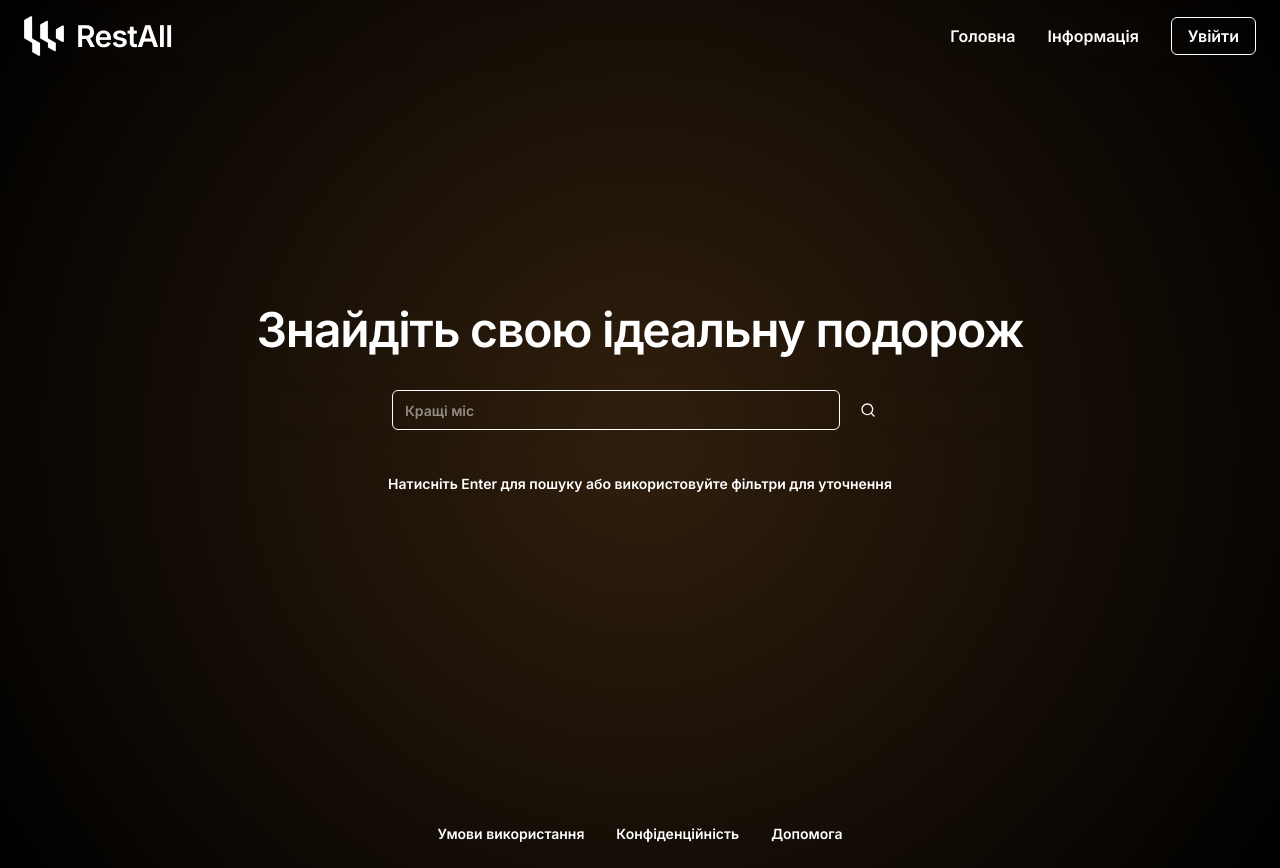
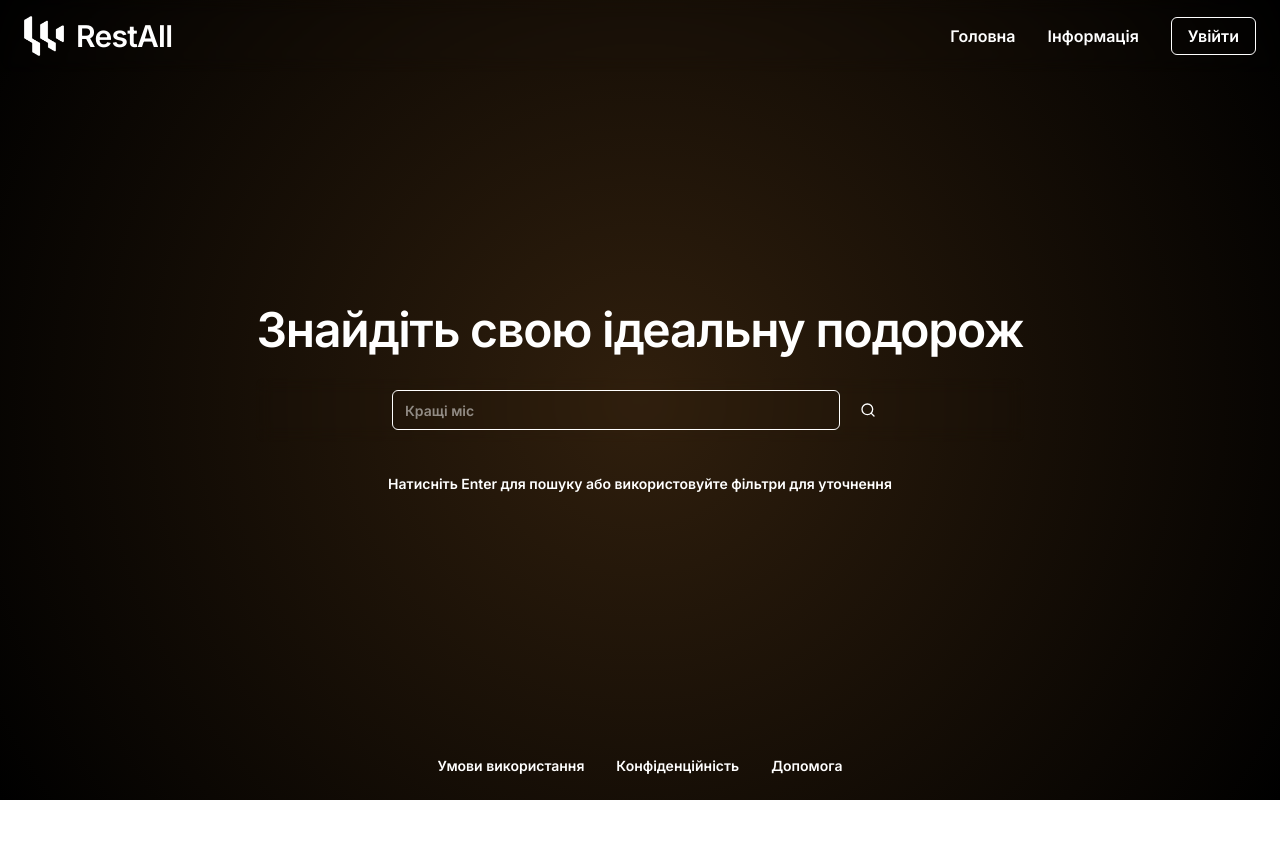
Before and after one commit to NikitaBryndak/restal, a Next.js app: page / in a window 1280 px wide. After the commit the page ends 800 px from the top, so only its background shows below. Built offline with nearby package versions, Linux system fonts and the light colour scheme; a web font is replaced by a local one.

Commit message:
Fix Footer positioning to ensure it remains at the bottom of the page

```diff
--- a/app/components/Footer.tsx
+++ b/app/components/Footer.tsx
@@ -7,7 +7,7 @@ export default function Footer() {
     return (
          pathname !== '/register' &&
           pathname !== '/login' &&
-            <div className="flex justify-center my-6 gap-8 text-sm text-foreground/50">
+            <div className="absolute bottom-0 left-0 right-0 flex justify-center my-6 gap-8 text-sm text-foreground/50">
                 <Link href="/" className="hover:text-foreground transition-colors">Умови використання</Link>
                 <Link href="/" className="hover:text-foreground transition-colors">Конфіденційність</Link>
                 <Link href="/" className="hover:text-foreground transition-colors">Допомога</Link>
```
